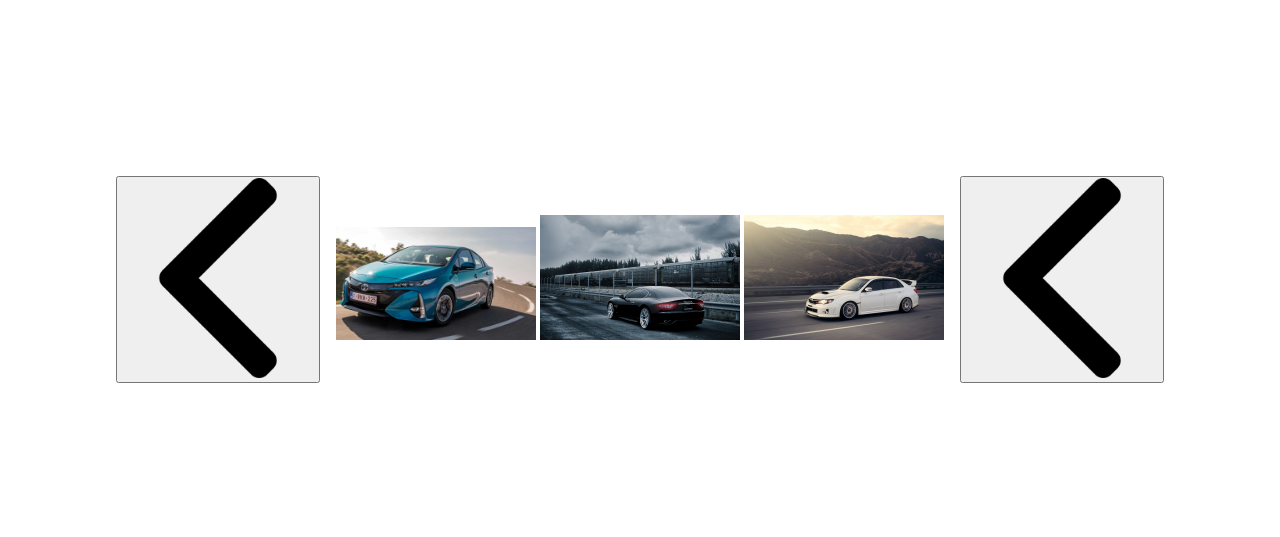
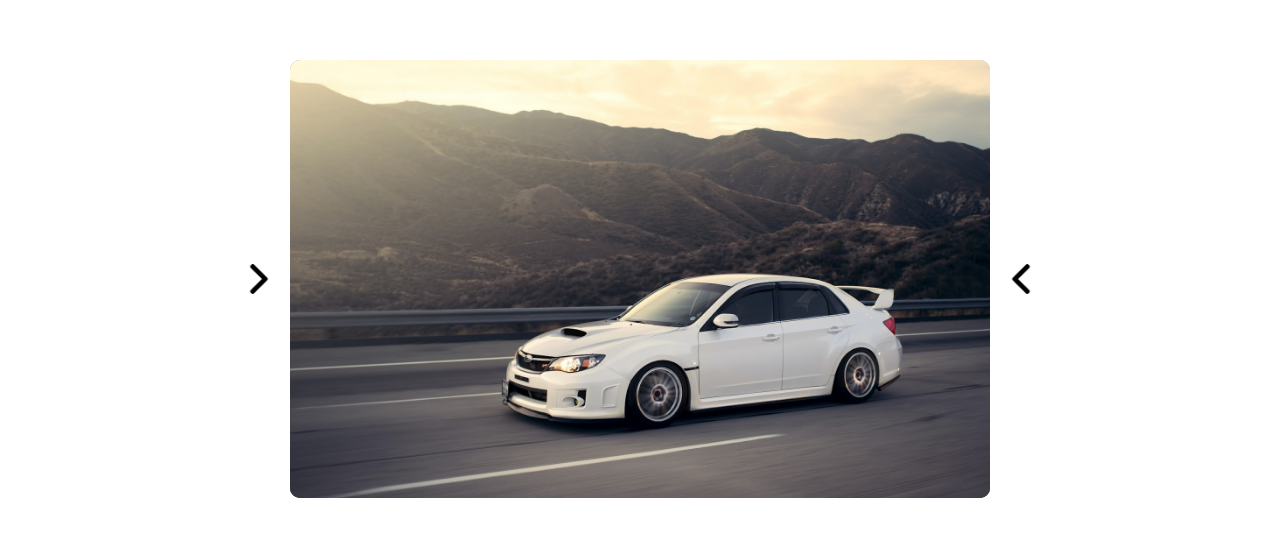
Before and after one commit to Gui-gt/carrosel.js, a plain HTML site: page index.html in a window 1280 px wide. Shown: the part 121-658 px from the top of the page. Drawn offline with Linux system fonts and the light colour scheme.

Commit message:
Update style.css

```diff
--- a/src/style.css
+++ b/src/style.css
@@ -11,6 +11,29 @@
     justify-content: center;
     gap: 1rem;
 }
-img{
-    width: 200px;
+.container-images{
+    position: relative;
+    display: flex;
+    align-items: center;
+    justify-content: center;
+    width: 700px;
 }
+.slider{
+    position: absolute;
+    width: 100%;
+    border-radius: 10px;
+}
+#prev-button, #next-button{
+    border: none;
+    width: 30px;
+    height: 30px;
+    background-color: transparent;
+    cursor: pointer;
+}
+#prev-button img, #next-button img{
+    width: 100%;
+    height: 100%;
+}
+#prev-button{
+    transform: rotate(180deg);
+}
```
